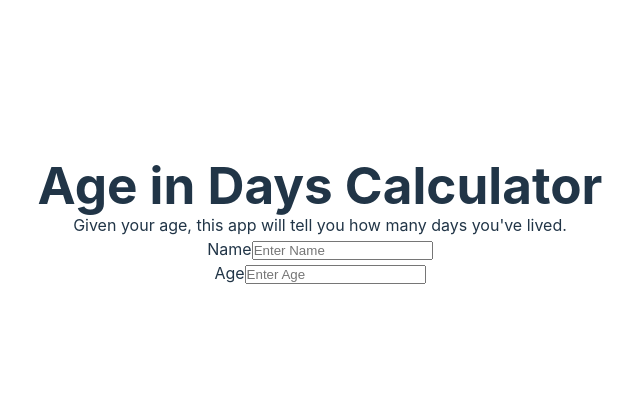
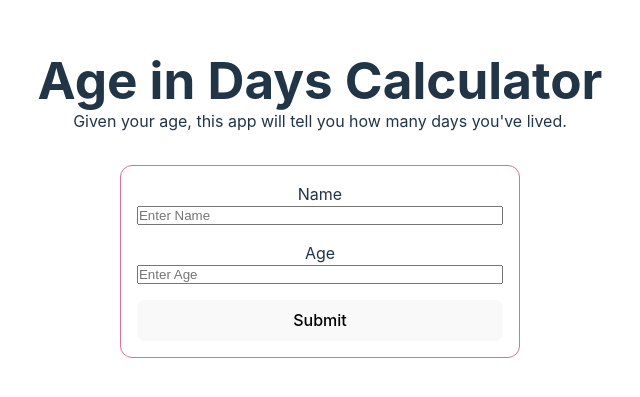
Before and after one commit to izzyhymas/age-in-days-ts, a React (Vite) app: page / in a window 1280 px wide. Shown: the part 179-576 px from the top of the page, without its empty margins (320-960 px from the left). Built offline with nearby package versions, Linux system fonts and the light colour scheme.

Commit message:
Add button and styling

```diff
--- /dev/null
+++ b/src/Calculator.module.css
@@ -0,0 +1,20 @@
+.calculator {
+    max-width: 400px;
+    margin: 2rem auto;
+    padding: 1rem;
+    border: 1px solid palevioletred;
+    border-radius: 12px;
+}
+
+.calculatorForm {
+    display: flex;
+    flex-direction: column;
+    gap: 1rem;
+
+}
+
+.formGroup {
+    display: flex;
+    flex-direction: column;
+
+}
--- a/src/Calculator.tsx
+++ b/src/Calculator.tsx
@@ -1,8 +1,21 @@
 import React, { useState } from "react";
+
+import styles from "./Calculator.module.css";
 
 const Calculator: React.FC = () => {
   const [name, setName] = useState("");
-  const [age, setAge] = useState<number | string>();
+  const [age, setAge] = useState<number | string>("");
+  const [ageInDays, setAgeInDays] = useState<number | null>(null);
+
+  const handleSubmit = (event: React.FormEvent<HTMLFormElement>) => {
+    event.preventDefault();
+
+    if (typeof age === "number") {
+      setAgeInDays(Number(age) * 365);
+    } else {
+      alert("Please enter an age!");
+    }
+  };
 
   const handleAgeChange = (
     event: React.ChangeEvent<HTMLInputElement>
@@ -17,9 +30,9 @@
   };
 
   return (
-    <>
-      <form>
-        <div>
+    <div className={styles.calculator}>
+      <form onSubmit={handleSubmit} className={styles.calculatorForm}>
+        <div className={styles.formGroup}>
           <label htmlFor="name">Name</label>
           <input
             type="text"
@@ -31,7 +44,7 @@
             }
           ></input>
         </div>
-        <div>
+        <div className={styles.formGroup}>
           <label htmlFor="age">Age</label>
           <input
             type="number"
@@ -41,8 +54,14 @@
             onChange={handleAgeChange}
           ></input>
         </div>
+        <button type="submit">Submit</button>
       </form>
-    </>
+      {ageInDays && (
+        <h2>
+          {name ? name : "This person"} is {ageInDays} days old!
+        </h2>
+      )}
+    </div>
   );
 };
 
```
